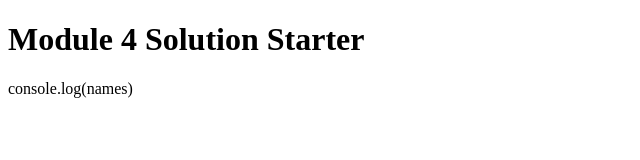
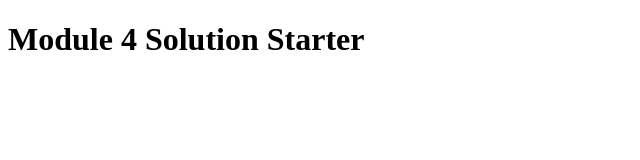
Before and after one commit to xMrhyd3/coursera-test, a plain HTML site: page Module4-solution/index.html in a window 1280 px wide. Shown: the whole page, without its empty margins (0-640 px from the left). Drawn offline with Linux system fonts and the light colour scheme.

Commit message:
Minor Index.html change

```diff
--- a/Module4-solution/index.html
+++ b/Module4-solution/index.html
@@ -12,6 +12,5 @@
 </head>
 <body>
   <h1>Module 4 Solution Starter</h1>
-  console.log(names)
 </body>
 </html>
```
